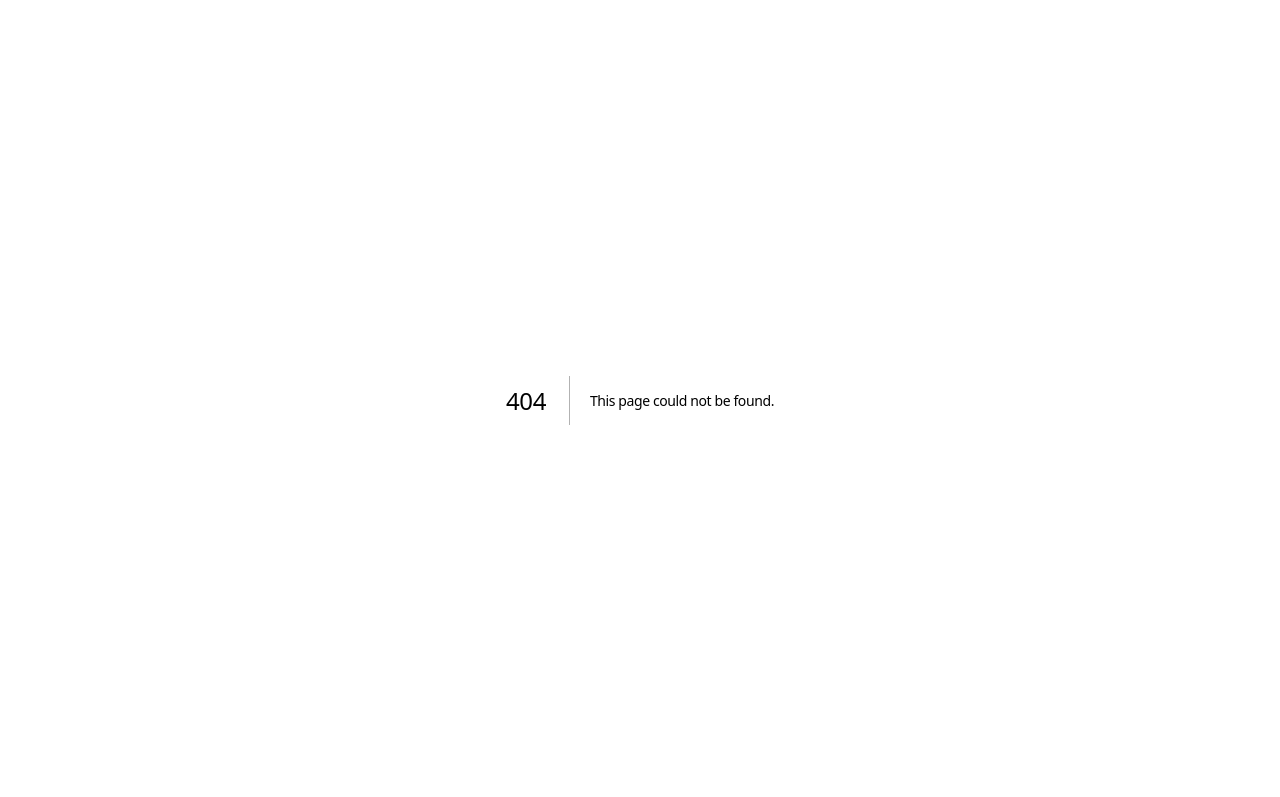
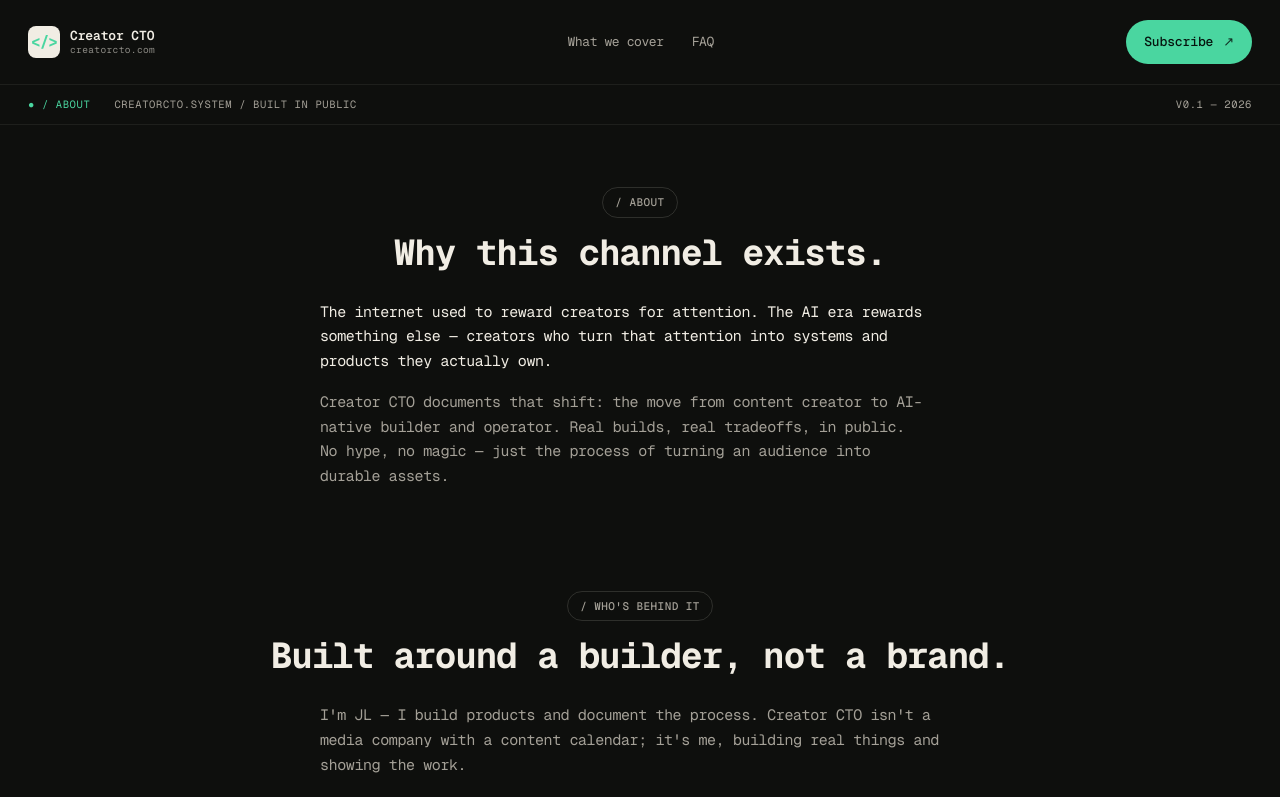
Before and after one commit to johnlukeG/creator-cto-com, a Next.js app: page /about in a window 1280 px wide. Before the commit this address had no page. Shown: the top 797 px of the page. Built offline with nearby package versions, Linux system fonts and the light colour scheme.

Commit message:
feat(about): add /about route

```diff
--- /dev/null
+++ b/app/about/page.tsx
@@ -0,0 +1,22 @@
+import type { Metadata } from "next";
+import { Nav } from "@/components/nav";
+import { About } from "@/components/about";
+import { Cta } from "@/components/cta";
+import { Footer } from "@/components/footer";
+
+export const metadata: Metadata = {
+  title: "About — Creator CTO",
+  description:
+    "Why Creator CTO exists and who's behind it. A working builder documenting the move from content creator to AI-native operator — in public.",
+};
+
+export default function AboutPage() {
+  return (
+    <div className="dot-grid">
+      <Nav />
+      <About />
+      <Cta />
+      <Footer />
+    </div>
+  );
+}
```
